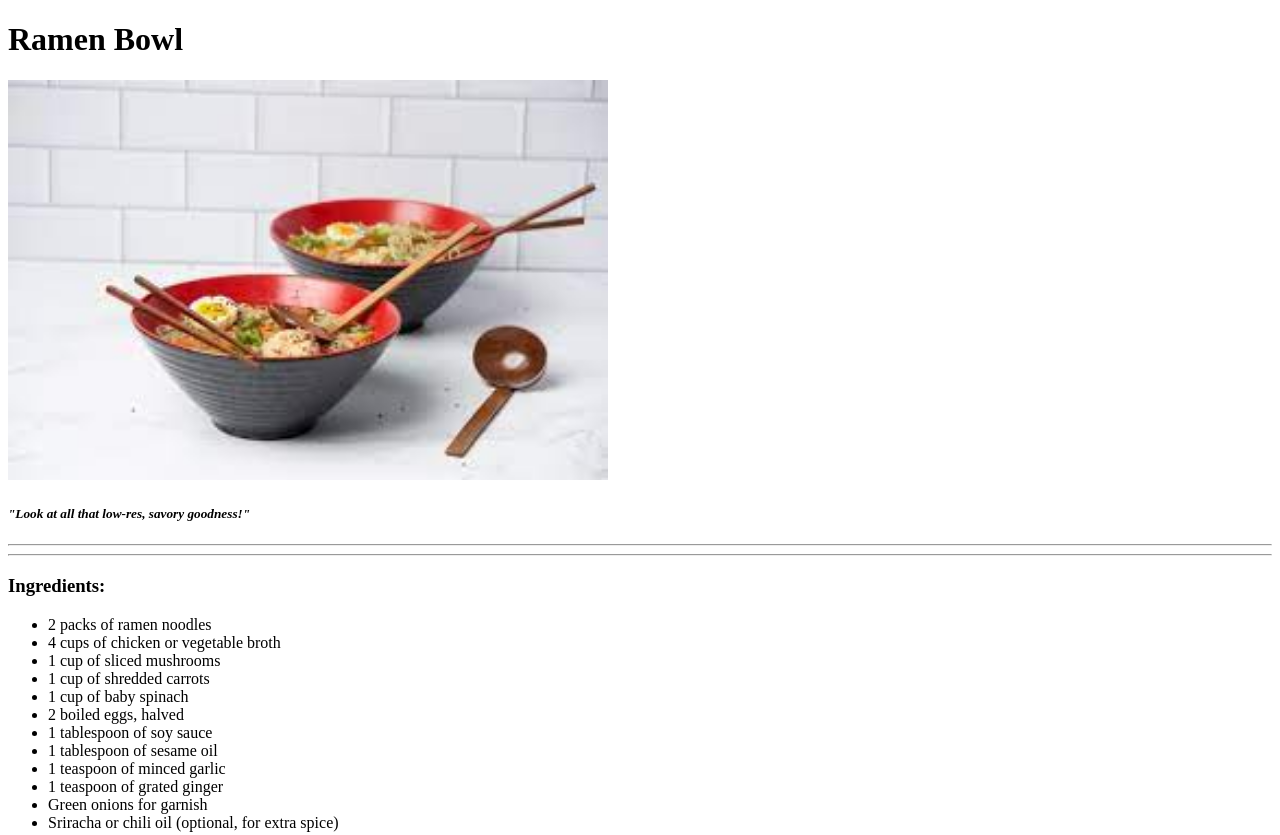
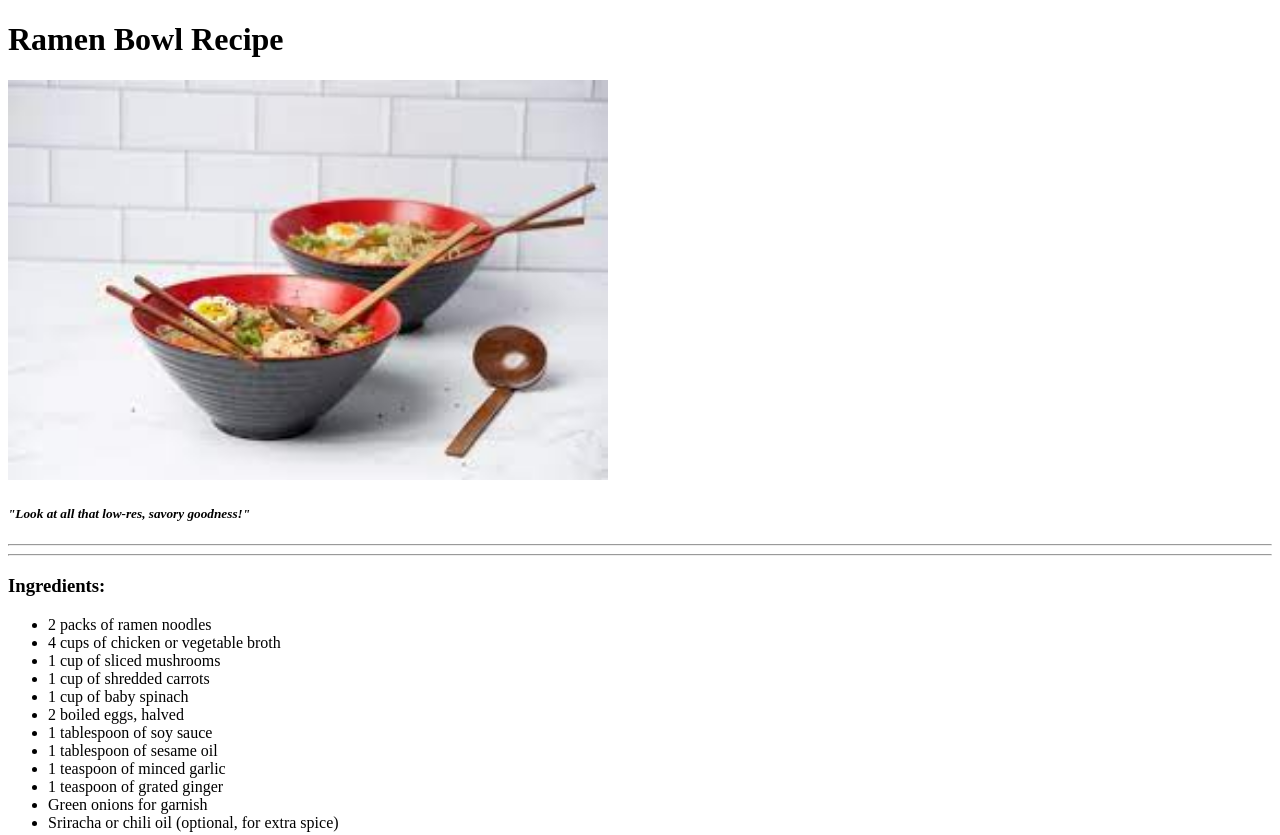
Before and after one commit to XDGHub/odin-recipes, a plain HTML site: page recipes/ramen_bowl.html in a window 1280 px wide. Shown: the top 835 px of the page. Drawn offline with Linux system fonts and the light colour scheme; files whose address does not match are found by name.

Commit message:
Minor updates to page. Refer to changelog.txt.

```diff
--- a/recipes/ramen_bowl.html
+++ b/recipes/ramen_bowl.html
@@ -6,14 +6,21 @@
     <title>Ramen Bowl</title>
 </head>
 <body>
-    <h1>Ramen Bowl</h1>
+
+    <h1>Ramen Bowl Recipe</h1>
+
     <img src="/home/basslord/odin-recipes/images/ramen_bowl01.jpeg" alt="Delicious bowl of ramen" height="400" width="600">
+
     <h5>
         <i>"Look at all that low-res, savory goodness!"</i>
     </h5>
+
     <hr>
+
     <hr>
+
     <h3>Ingredients:</h3>
+
     <ul>
         <li>2 packs of ramen noodles</li>
         <li>4 cups of chicken or vegetable broth</li>
@@ -28,7 +35,9 @@
         <li>Green onions for garnish</li>
         <li>Sriracha or chili oil (optional, for extra spice)</li>
     </ul>
+
     <h3>Steps:</h3>
+
     <ol>
         <li>Boil the ramen noodles according to the package instructions.</li>
         <li>In a separate pot, heat the chicken or vegetable broth.</li>
@@ -39,19 +48,23 @@
         <li>Garnish with halved boiled eggs and chopped green onions.</li>
         <li>Optional: Add Sriracha or chili oil for extra spice.</li>
     </ol>
+
     <hr>
+
     <hr>
+
     <h3>
         <pre>
             In a bowl, whispers steam and spice,
 
-         Noodles dance, a tempting vice.
+            Noodles dance, a tempting vice.
 
             Broth embraces, flavors entwine,
 
             Ramen's joy, a taste divine.
         </pre>
     </h3>
+
     <h4>
         <pre>
             Today we'll be learning how to make a ramen bowl with a bit more
@@ -59,5 +72,7 @@
             but just hear me out - you'll be happy you did!
         </pre>
     </h4>
+
 </body>
+
 </html>
```
